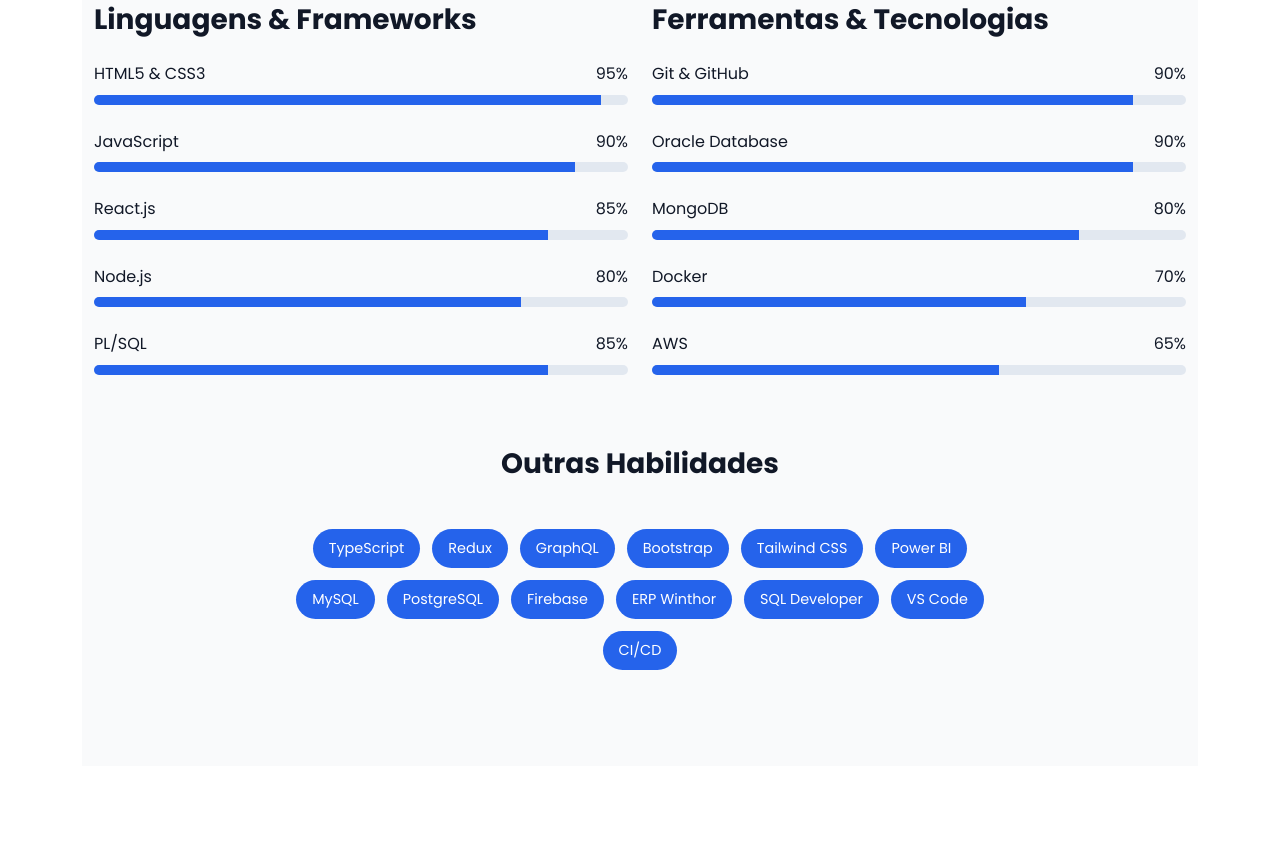
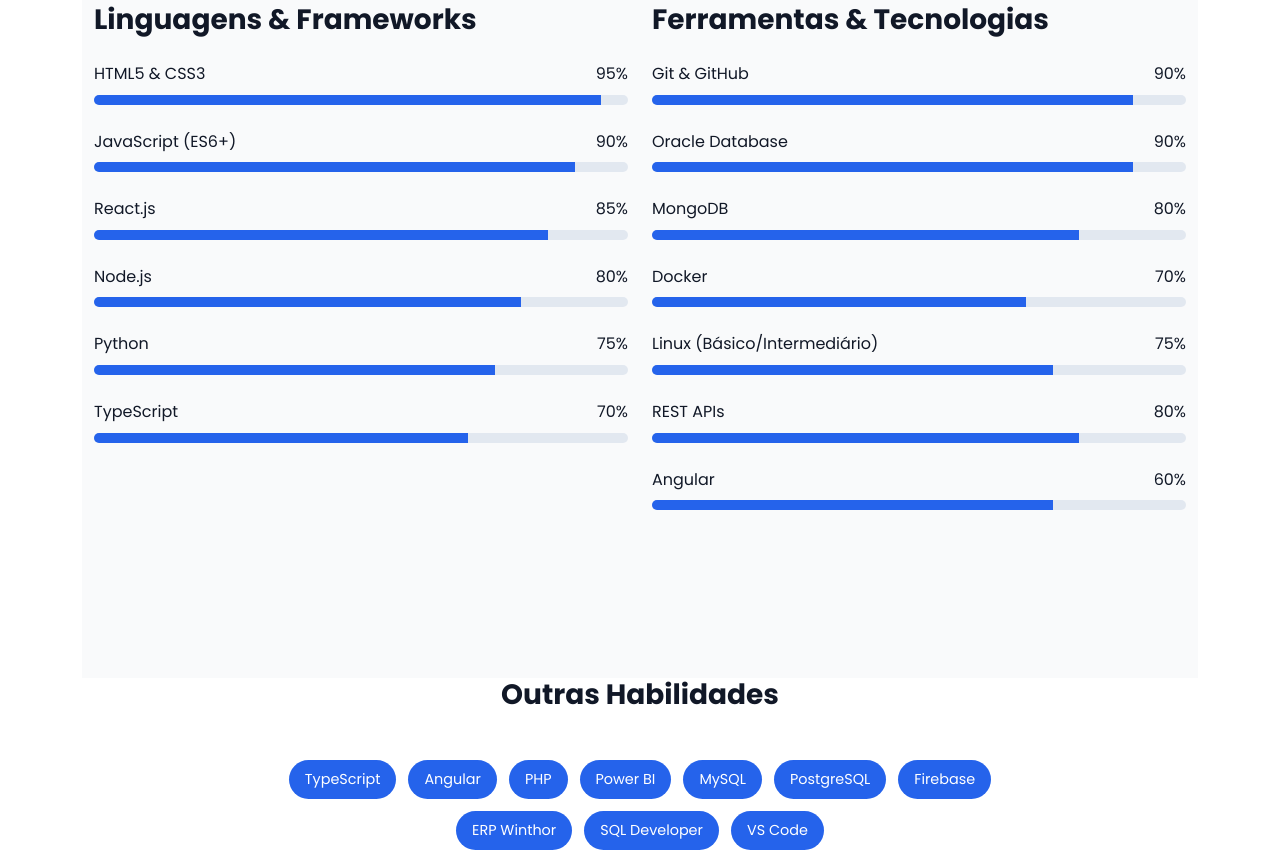
Before and after one commit to joaovini86/cv-joaovinicius, a plain HTML site: page index.html in a window 1280 px wide. Shown: the part 4657-5510 px from the top of the page. Drawn offline with nearby package versions, Linux system fonts and the light colour scheme.

Commit message:
Corrigido link para download do currículo

```diff
--- a/index.html
+++ b/index.html
@@ -110,7 +110,7 @@
                 <div class="col-lg-8 align-self-baseline" data-aos="fade-up" data-aos-delay="200">
                     <p class="text-white-75 mb-5">João Vinicius | TI & Desenvolvimento</p>
                     <a class="btn btn-primary btn-xl" href="#sobre">Conheça meu trabalho</a>
-                    <a class="btn btn-outline-light btn-xl ms-3" href="assets/seu-curriculo.pdf" download>
+                    <a class="btn btn-outline-light btn-xl ms-3" href="assets/curriculo.pdf" download>
                         <i class="fas fa-download me-2"></i>Baixar CV
                     </a>
                 </div>
@@ -377,7 +377,7 @@
 
               <div class="skill-item">
                   <div class="d-flex justify-content-between">
-                            <span>JavaScript</span>
+                      <span>JavaScript (ES6+)</span>
                       <span>90%</span>
                   </div>
                   <div class="skill-progress">
@@ -413,15 +413,28 @@
 
               <div class="skill-item">
                   <div class="d-flex justify-content-between">
-                            <span>PL/SQL</span>
-                            <span>85%</span>
+                      <span>Python</span>
+                      <span>75%</span>
                   </div>
                   <div class="skill-progress">
                       <div class="progress">
-                                <div class="progress-bar" data-percent="85"></div>
+                          <div class="progress-bar" data-percent="75"></div>
                       </div>
                   </div>
               </div>
+
+              <div class="skill-item">
+                  <div class="d-flex justify-content-between">
+                      <span>TypeScript</span>
+                      <span>70%</span>
+                  </div>
+                  <div class="skill-progress">
+                      <div class="progress">
+                          <div class="progress-bar" data-percent="70"></div>
+                      </div>
+                  </div>
+              </div>
+
           </div>
 
           <div class="col-lg-6" data-aos="fade-left">
@@ -477,17 +490,44 @@
 
               <div class="skill-item">
                   <div class="d-flex justify-content-between">
-                            <span>AWS</span>
-                            <span>65%</span>
+                      <span>Linux (Básico/Intermediário)</span>
+                      <span>75%</span>
                   </div>
                   <div class="skill-progress">
                       <div class="progress">
-                                <div class="progress-bar" data-percent="65"></div>
+                          <div class="progress-bar" data-percent="75"></div>
+                      </div>
+                  </div>
+              </div>
+
+              <div class="skill-item">
+                  <div class="d-flex justify-content-between">
+                      <span>REST APIs</span>
+                      <span>80%</span>
+                  </div>
+                  <div class="skill-progress">
+                      <div class="progress">
+                          <div class="progress-bar" data-percent="80"></div>
+                      </div>
+                  </div>
+              </div>
+
+              <div class="skill-item">
+                  <div class="d-flex justify-content-between">
+                      <span>Angular</span>
+                      <span>60%</span>
+                  </div>
+                  <div class="skill-progress">
+                      <div class="progress">
+                          <div class="progress-bar" data-percent="75"></div>
                       </div>
                   </div>
               </div>
           </div>
       </div>
+  </div>
+</section>
+
 
             <!-- Outras habilidades -->
             <div class="other-skills text-center" data-aos="fade-up">
@@ -497,10 +537,8 @@
                     <div class="col-md-8">
                         <div class="skills-cloud">
                             <span class="skill-cloud-item">TypeScript</span>
-                            <span class="skill-cloud-item">Redux</span>
-                            <span class="skill-cloud-item">GraphQL</span>
-                            <span class="skill-cloud-item">Bootstrap</span>
-                            <span class="skill-cloud-item">Tailwind CSS</span>
+                            <span class="skill-cloud-item">Angular</span>
+                            <span class="skill-cloud-item">PHP</span>
                             <span class="skill-cloud-item">Power BI</span>
                             <span class="skill-cloud-item">MySQL</span>
                             <span class="skill-cloud-item">PostgreSQL</span>
@@ -508,7 +546,6 @@
                             <span class="skill-cloud-item">ERP Winthor</span>
                             <span class="skill-cloud-item">SQL Developer</span>
                             <span class="skill-cloud-item">VS Code</span>
-                            <span class="skill-cloud-item">CI/CD</span>
                         </div>
                     </div>
                 </div>
```
Lines whose indentation alone changed are shown as unchanged.
